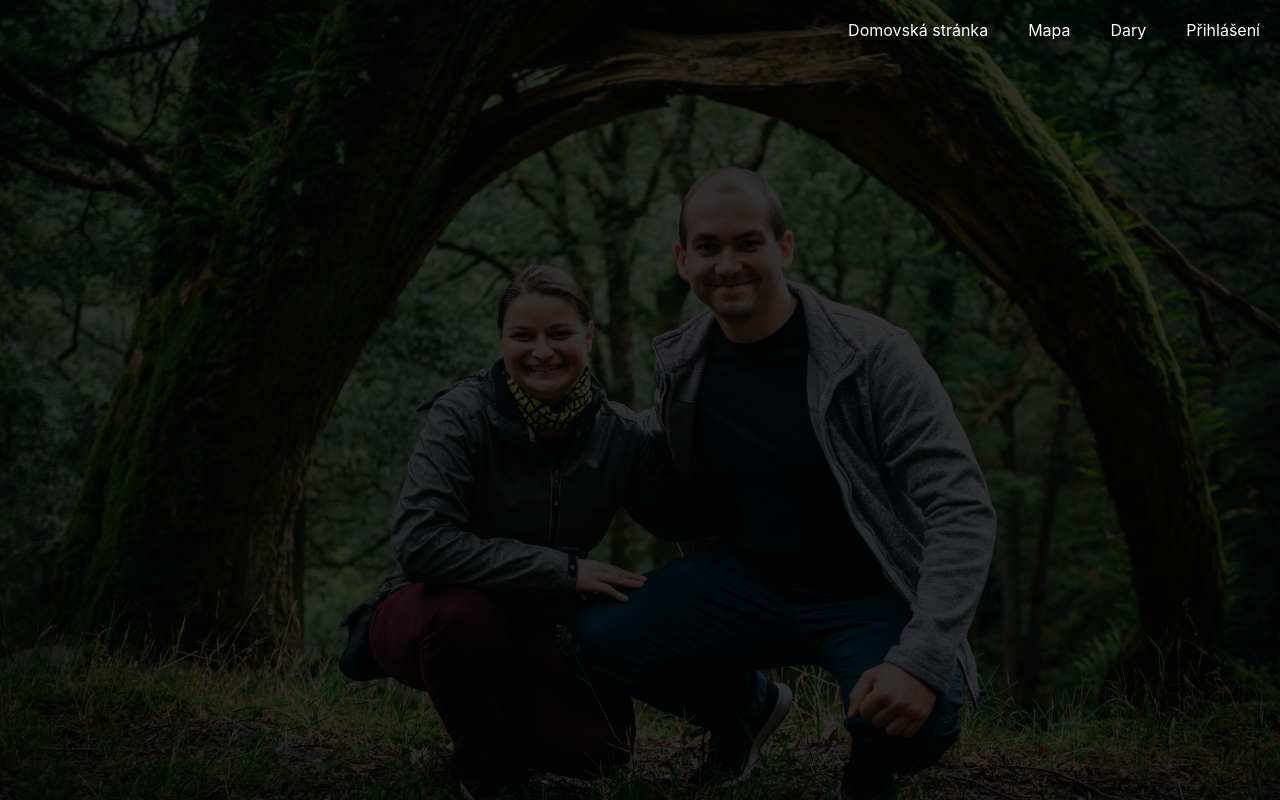
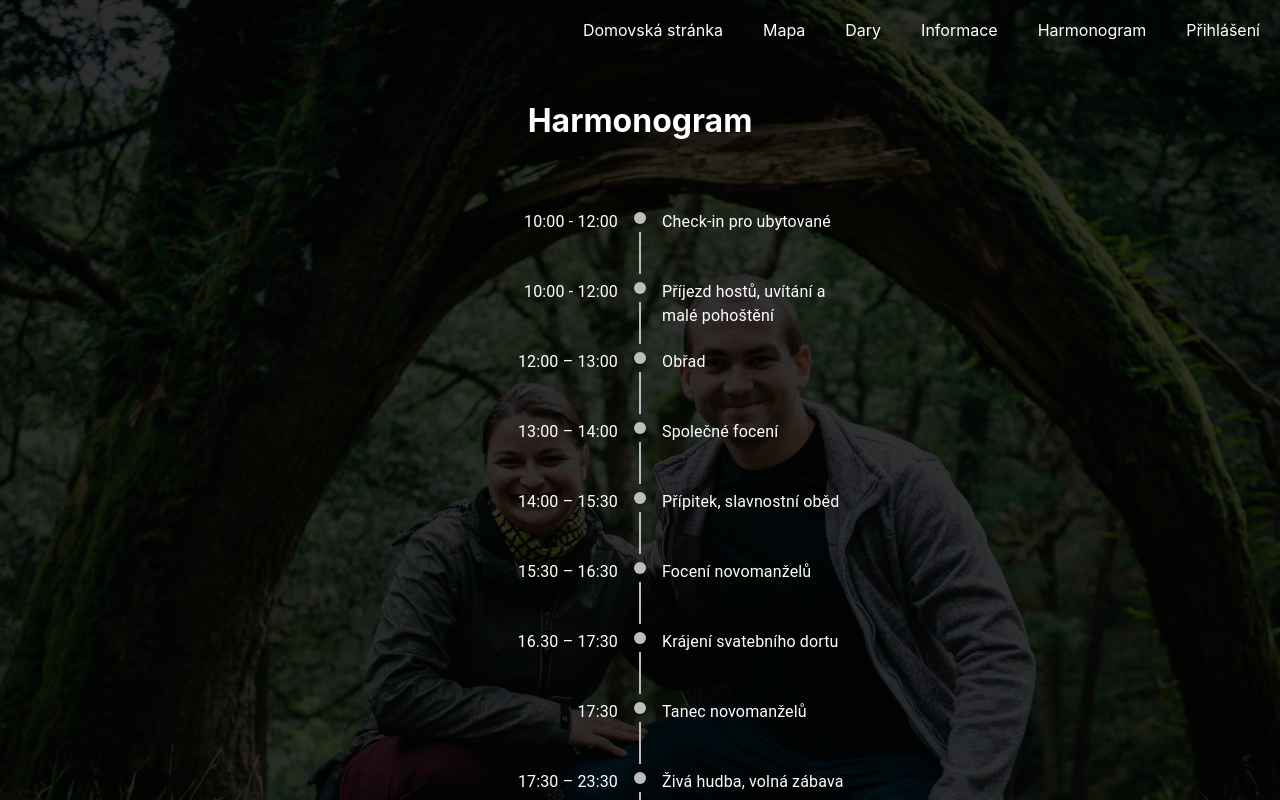
Before and after one commit to JakubKohoutek/wedding, a React (Create React App) app: page /schedule in a window 1280 px wide. Shown: the top 800 px of the page. Built offline with nearby package versions, Linux system fonts and the light colour scheme.

Commit message:
Add schedule

```diff
--- a/src/app.tsx
+++ b/src/app.tsx
@@ -9,6 +9,7 @@ import Home from './routes/home';
 import Map from './routes/map';
 import Login from './routes/login';
 import Gifts from './routes/gifts/gifts';
+import Schedule from './routes/schedule';
 
 import {useLocalStorage} from './utils/useLocalStorage';
 import Questionnaire from './routes/questionnaire';
@@ -29,6 +30,7 @@ const App: React.SFC = () => {
               <Route path="/map" component={Map} />
               <Route path="/login" component={Login} />
               <Route path="/gifts" component={Gifts} />
+              <Route path="/schedule" component={Schedule} />
               <Route path="/questionnaire" component={Questionnaire} />
             </Switch>
           </main>
--- a/src/components/navigation/navigation.tsx
+++ b/src/components/navigation/navigation.tsx
@@ -43,6 +43,12 @@ const Navigation: React.FunctionComponent = () => {
           <Link to="/gifts">Dary</Link>
         </li>
         <li>
+          <Link to="/info">Informace</Link>
+        </li>
+        <li>
+          <Link to="/schedule">Harmonogram</Link>
+        </li>
+        <li>
           <Link to="/login">
             {user.username ? (
               <span>
--- a/src/routes/home/home.tsx
+++ b/src/routes/home/home.tsx
@@ -3,15 +3,35 @@ import moment from 'moment';
 
 import './home.css';
 
-const App: React.FunctionComponent = () => {
+const getDaysToWeddingMessage = (): string => {
   const daysToWedding = moment([2020, 8, 5]).diff(moment(), 'days');
 
+  if (daysToWedding >= 2) {
+    return `Do dne D zbývají ${daysToWedding} dni!`;
+  }
+
+  if (daysToWedding === 1) {
+    return `Den D je již pozítří, to to uteklo!`;
+  }
+
+  if (daysToWedding === 0) {
+    return `Den D je již zítra, těšíme se na vás!`;
+  }
+
+  if (daysToWedding === -1) {
+    return `Dnes je ten velký den, držte nám palce.`;
+  }
+
+  return 'Svatba již proběhla, moc všem děkujeme.';
+};
+
+const App: React.FunctionComponent = () => {
   return (
     <div className="home">
       <header>
         <h1>Svatba Kuby a Adélky</h1>
         <p>Bude se konat 5. 9. 2020 ve 12 hodin v Hotelu Monínec.</p>
-        <p>Do dne D zbývá {daysToWedding} dní!</p>
+        <p>{getDaysToWeddingMessage()}</p>
         <p>
           Kvůli současné nejisté situaci jsme byli bohužel nuceni přeložit původní termín
           svatby z 6. června na září. Nechtěli jsme totiž škrtat ze seznamu hostů ani
--- /dev/null
+++ b/src/routes/schedule/index.tsx
@@ -0,0 +1 @@
+export {default} from './schedule';
--- /dev/null
+++ b/src/routes/schedule/schedule.css
@@ -0,0 +1,13 @@
+.schedule {
+  display: flex;
+  flex-direction: column;
+  align-items: center;
+  justify-content: center;
+  color: white;
+  flex-grow: 1;
+}
+
+.schedule h1 {
+  padding: 10px 0 20px 0;
+  text-align: center;
+}
--- /dev/null
+++ b/src/routes/schedule/schedule.tsx
@@ -0,0 +1,60 @@
+import React from 'react';
+import Typography from '@material-ui/core/Typography';
+import Timeline from '@material-ui/lab/Timeline';
+import TimelineItem from '@material-ui/lab/TimelineItem';
+import TimelineSeparator from '@material-ui/lab/TimelineSeparator';
+import TimelineConnector from '@material-ui/lab/TimelineConnector';
+import TimelineContent from '@material-ui/lab/TimelineContent';
+import TimelineDot from '@material-ui/lab/TimelineDot';
+import TimelineOppositeContent from '@material-ui/lab/TimelineOppositeContent';
+
+import './schedule.css';
+
+const TimelineEvent: React.FC<{time: string; event: string; last?: boolean}> = ({
+  time,
+  event,
+  last
+}) => (
+  <TimelineItem>
+    <TimelineOppositeContent>
+      <Typography className="schedule__time">{time}</Typography>
+    </TimelineOppositeContent>
+    <TimelineSeparator>
+      <TimelineDot />
+      {last || <TimelineConnector />}
+    </TimelineSeparator>
+    <TimelineContent>
+      <Typography>{event}</Typography>
+    </TimelineContent>
+  </TimelineItem>
+);
+
+const Schedule: React.FunctionComponent = () => {
+  return (
+    <div className="schedule">
+      <h1>Harmonogram</h1>
+      <Timeline align="left">
+        <TimelineEvent time="10:00 - 12:00" event="Check-in pro ubytované" />
+        <TimelineEvent
+          time="10:00 - 12:00"
+          event="Příjezd hostů, uvítání a malé pohoštění"
+        />
+        <TimelineEvent time="12:00 – 13:00" event="Obřad" />
+        <TimelineEvent time="13:00 – 14:00" event="Společné focení" />
+        <TimelineEvent time="14:00 – 15:30" event="Přípitek, slavnostní oběd" />
+        <TimelineEvent time="15:30 – 16:30" event="Focení novomanželů" />
+        <TimelineEvent time="16.30 – 17:30" event="Krájení svatebního dortu" />
+        <TimelineEvent time="17:30" event="Tanec novomanželů" />
+        <TimelineEvent time="17:30 – 23:30" event="Živá hudba, volná zábava" />
+        <TimelineEvent time="18:00" event="Otevření večerního rautu" />
+        <TimelineEvent
+          time="23:30"
+          event="Pokračování zábavy – diskotéka až do rána"
+          last
+        />
+      </Timeline>
+    </div>
+  );
+};
+
+export default Schedule;
```
